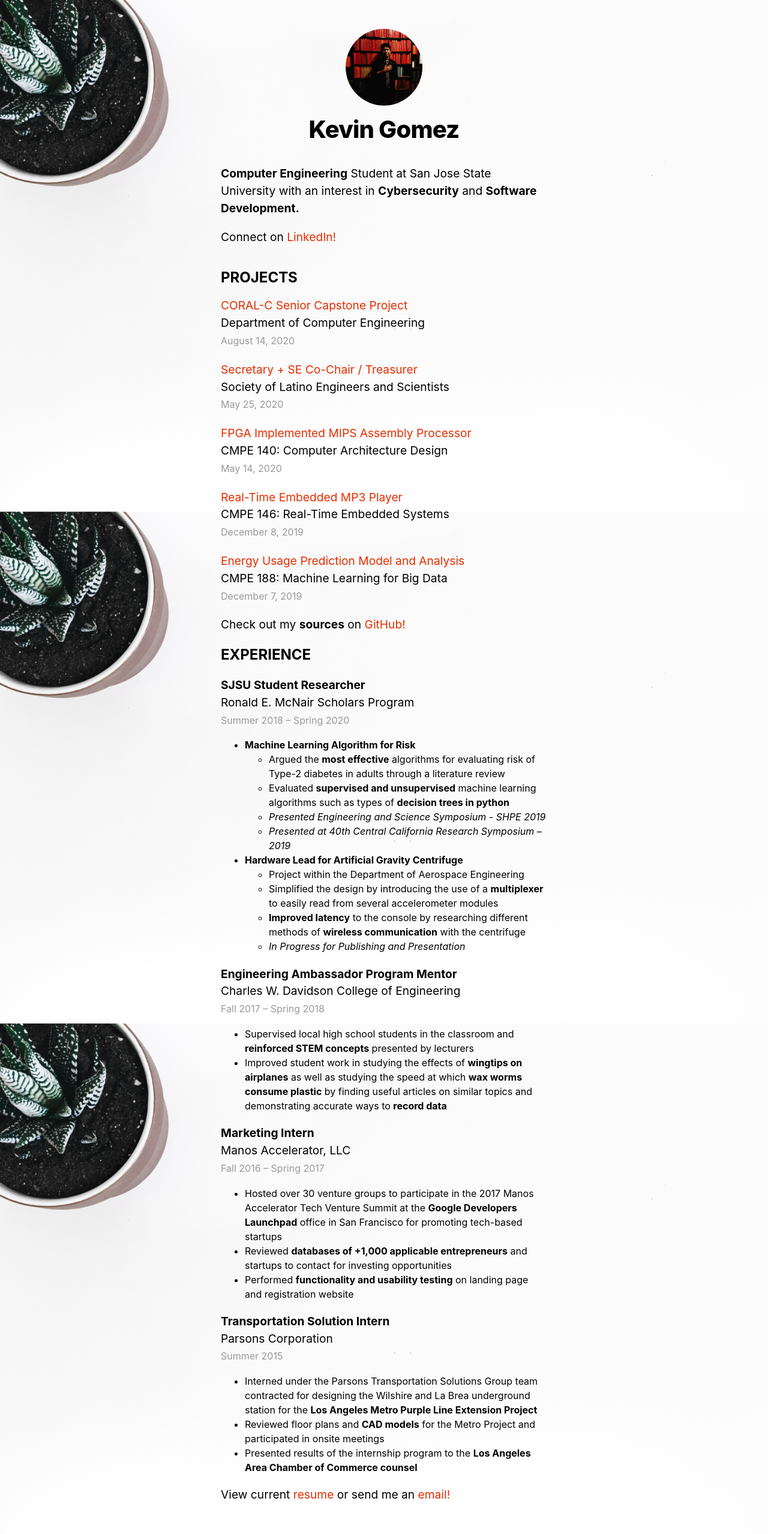
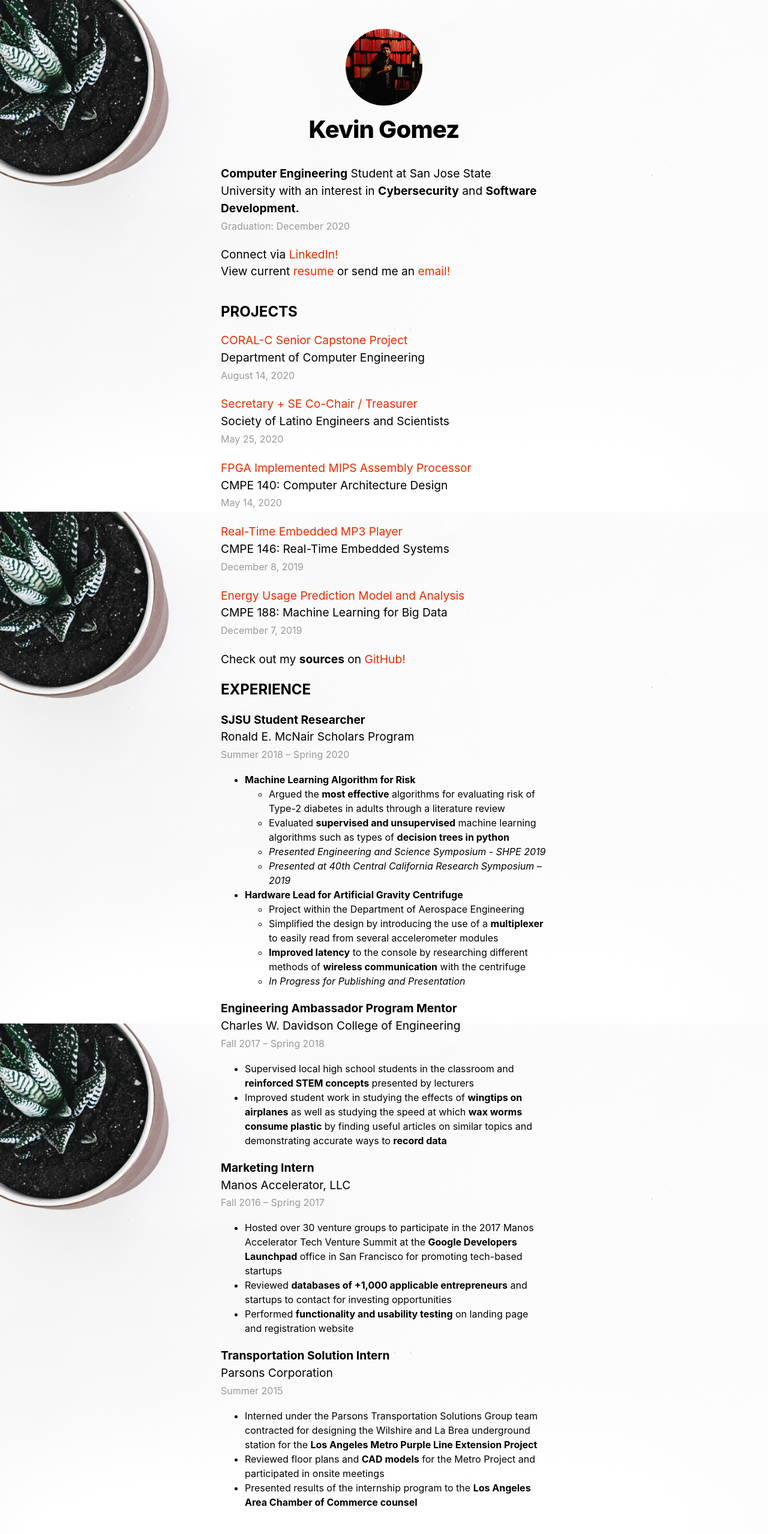
Before and after one commit to KevinG182/kevgomezdev, a Next.js app: page / in a window 1280 px wide. Shown: the top 2558 px of the page at 60% size. Built offline with nearby package versions, Linux system fonts and the light colour scheme.

Commit message:
Include Graduation Date

```diff
--- a/components/layout.js
+++ b/components/layout.js
@@ -13,13 +13,14 @@ export default function Layout({ children, home }) {
         <link rel="icon" href="/summer-icon.ico" />
         <meta
           name="description"
+          property="og:description"
           content="Developer Portfolio"
         />
         <meta
           property="og:image"
           content="https://www.kevgomez.dev/thumbnail.png"
         />
-        <meta name="og:title" content={siteTitle} />
+        <meta name="og:title" property="og:title" content={siteTitle} />
         <meta name="twitter:card" content="summary_large_image" />
       </Head>
       <header className={styles.header}>
--- a/pages/index.js
+++ b/pages/index.js
@@ -21,10 +21,21 @@ export default function Home({ allPostsData }) {
         <title>{siteTitle}</title>
       </Head>
       <section className={utilStyles.headingMd}>
-        <p><b>Computer Engineering</b> Student at San Jose State University with an interest in <b>Cybersecurity</b> and <b>Software Development.</b></p>
         <p>
-          Connect on{' '}
-          <a href="https://www.linkedin.com/in/KevinGomezEngr/">LinkedIn!</a>
+          <b>Computer Engineering</b> Student at San Jose State University with an interest in <b>Cybersecurity</b> and <b>Software Development.</b>
+          <br/>
+          <small className={utilStyles.lightText}>
+          Graduation: December 2020
+          </small>
+        </p>
+        <p>
+          Connect via{' '}
+          <a href="https://www.linkedin.com/in/KevinGomezEngr/" target="_blank" title="Connect with me!">LinkedIn!</a>
+          <br/>
+          View current{' '}
+          <a href="https://drive.google.com/file/d/1VHmUIOtgIw6wsjBkegu5F0DFti3cvftX/view?usp=sharing" target="_blank" title="Current Resume">resume</a>
+          {' '}or send me an{' '}
+          <a href="mailto:KevinGomezEngr@gmail.com">email!</a>
         </p>
       </section>
       <section className={`${utilStyles.headingMd} ${utilStyles.padding1px}`}>
@@ -122,12 +133,6 @@ export default function Home({ allPostsData }) {
           </small>
         </p>
 
-        <p>
-          View current{' '}
-          <a href="https://drive.google.com/file/d/1VHmUIOtgIw6wsjBkegu5F0DFti3cvftX/view?usp=sharing">resume</a>
-          {' '}or send me an{' '}
-          <a href="mailto:KevinGomezEngr@gmail.com">email!</a>
-        </p>
       </section>
     </Layout>
   )
--- a/posts/mp3-player.md
+++ b/posts/mp3-player.md
@@ -13,6 +13,6 @@ Roles Included:
 - Implement a **real-time operating system** in FreeRTOS using tasks, queues, and semaphores
 - Reviewed several technical **datasheets** and user manuals to properly implement various **device drivers** for **hardware peripherals** such as GPIO, ADC, integrate an MP3 decoder through the SPI bus, and the LCD through UART communication
 
-This was a very **challenging** but largely **rewarding** course! Our team spent several hours working together and collaborating in locating important sections from the datasheets and hours of debugging our system, and in the end we were able to complete our product!
+This was a very **challenging** but largely **rewarding** course! Our team spent several hours working together and collaborating in locating important sections from the datasheets and hours of **debugging** our system, and in the end we were able to complete our product!
 
 <iframe width="100%" height="450" src="https://www.youtube.com/embed/Qsm7yDNld1Y" frameborder="0" allow="accelerometer; autoplay; clipboard-write; encrypted-media; gyroscope; picture-in-picture" allowfullscreen></iframe>
--- a/posts/soles-secretary.md
+++ b/posts/soles-secretary.md
@@ -21,4 +21,4 @@ SOLES has been my **favorite organization** on the SJSU campus and assisting in
 
 I have a passion for design and making short films, I am experienced with **Adobe's Creative Cloud Suite** of Products and included are two examples of my work. The **above link** is a short documentary of our teams journey attending the **SHPE National Convention** in Phoenix, AZ and below is a short parody of the intro to the **2005 show "The Office"** to promote our social events!
 
-<iframe width="100%" height="480" src="https://www.youtube.com/embed/UsERILxaefM" frameborder="0" allow="accelerometer; autoplay; clipboard-write; encrypted-media; gyroscope; picture-in-picture" allowfullscreen></iframe>
+<iframe width="100%" height="450" src="https://www.youtube.com/embed/UsERILxaefM" frameborder="0" allow="accelerometer; autoplay; clipboard-write; encrypted-media; gyroscope; picture-in-picture" allowfullscreen></iframe>
```
